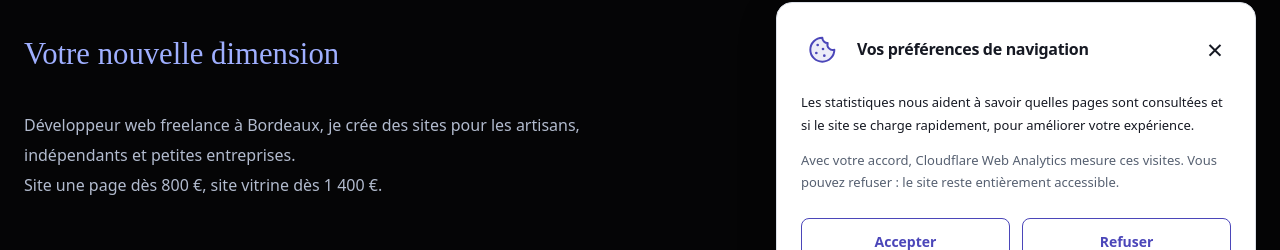
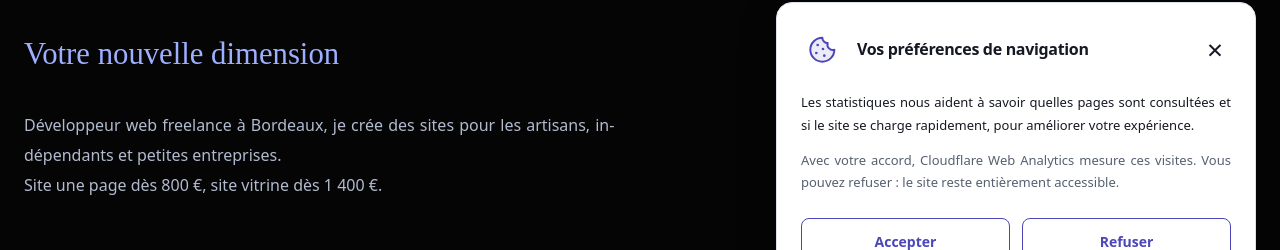
Before and after one commit to GARNIER-Emmanuel/Lunaas, an Angular app: page / in a window 1280 px wide. Shown: the part 451-701 px from the top of the page. Built offline with nearby package versions, Linux system fonts and the light colour scheme; a web font is replaced by a local one.

Commit message:
style: justify explanatory site text

```diff
--- a/src/styles.css
+++ b/src/styles.css
@@ -241,7 +241,17 @@ section[id],
   margin-top: 1rem;
 }
 
-.legal-page .lead,
+.hero-description,
+.section-description,
+.lead,
+.offer-description,
+.scope-note,
+.plan-description,
+.plan-note,
+.maintenance-terms p,
+#faq details p,
+.consent-description,
+.form-help,
 .legal-content p,
 .legal-content li {
   text-align: justify;
```
